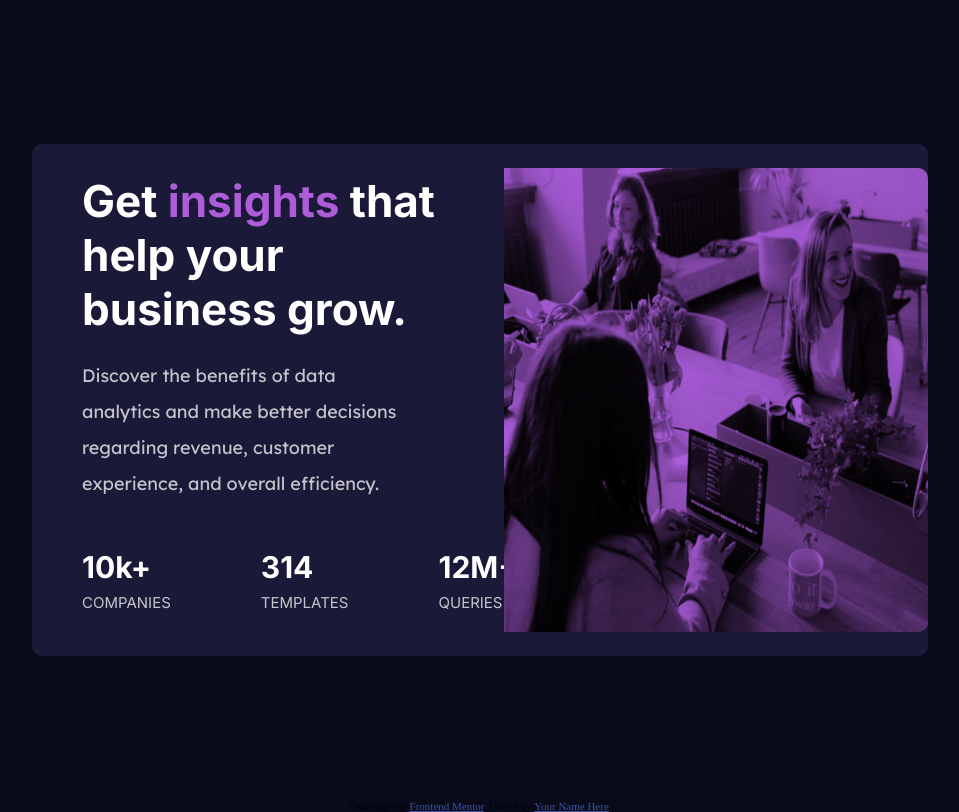
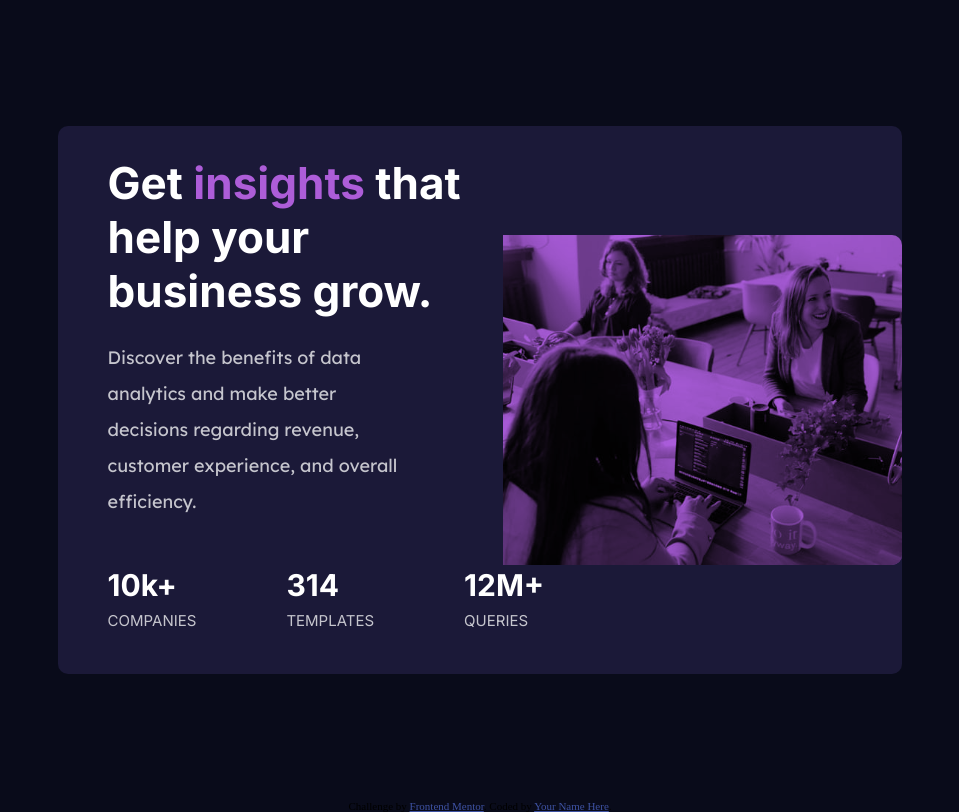
Before and after one commit to NazimFilzer/stats-preview-card-component, a plain HTML site: page index.html in a window 1280 px wide. Shown: the whole page, without its empty margins (160-1119 px from the left). Drawn offline with Linux system fonts and the light colour scheme.

Commit message:
Finale 2

```diff
--- a/phone.css
+++ b/phone.css
@@ -133,7 +133,7 @@ h1 {
         flex-direction: row-reverse;
         justify-content: center;
         align-items: center;
-        width: 70%;
+        width: 66%;
         padding-left: 30px;
     }
 
@@ -146,8 +146,7 @@ h1 {
     }
 
     img {
-        /* min-height: 100%; */
-        min-height: 29rem;
+        min-height: 100%;
         border-bottom-right-radius: 10px;
         border-top-right-radius: 10px;
         border-top-left-radius: 0px;
```
